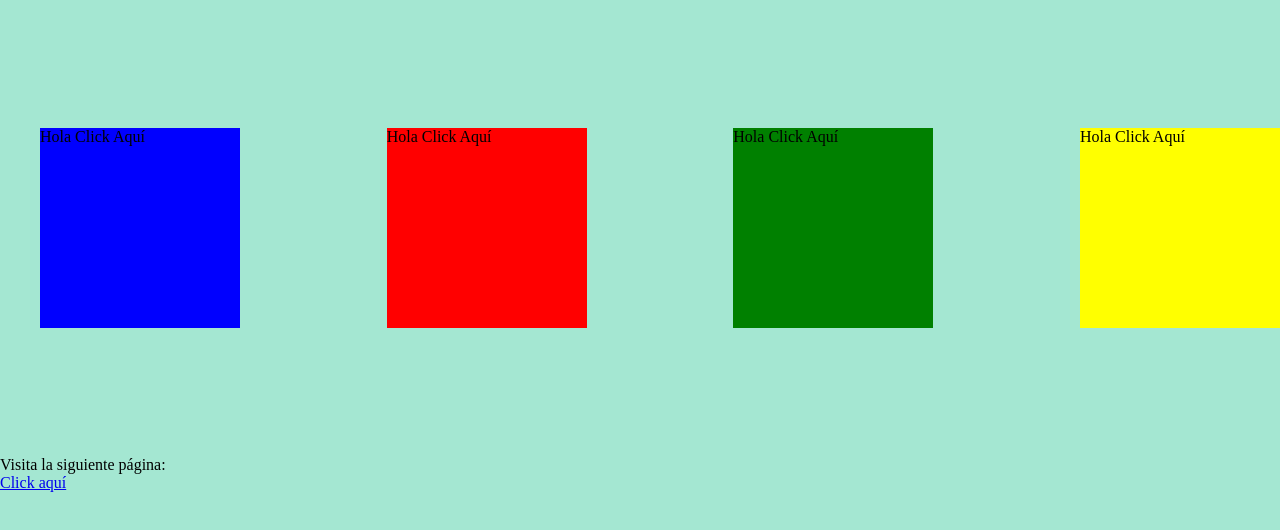
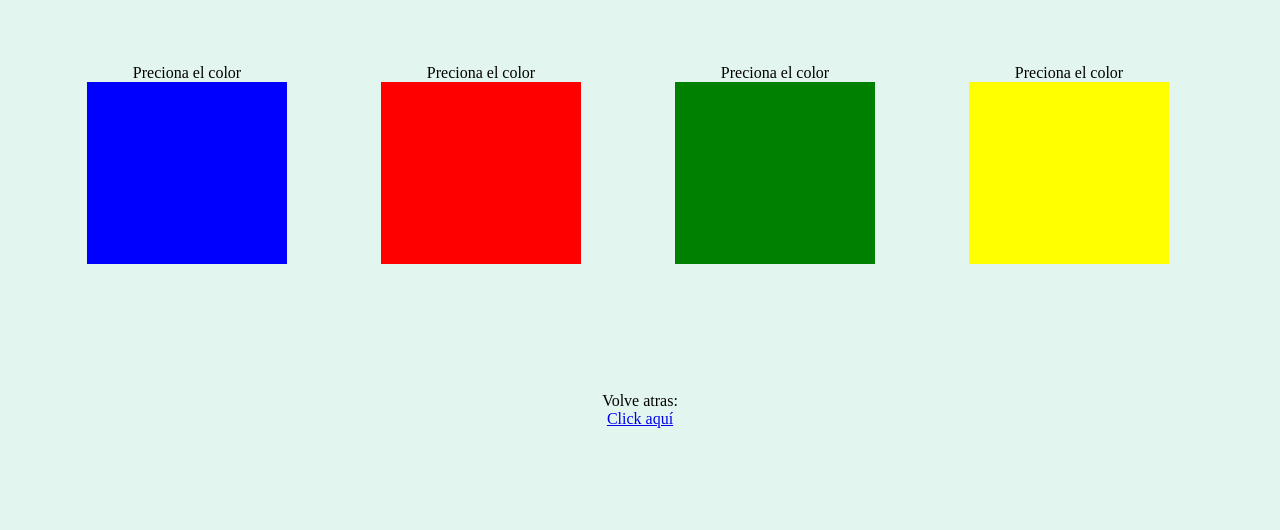
Before and after one commit to linsijiLaGuara/DL-Funciones, a plain HTML site: page 4_colores.html in a window 1280 px wide. Drawn offline with Linux system fonts and the light colour scheme.

Commit message:
add: mejorando estilo

```diff
--- a/4_colores.html
+++ b/4_colores.html
@@ -8,17 +8,23 @@
   </head>
   <body>
     <menu class="cambioColores">
-
-      <div class="color1" id="color1" onclick="colores('color1')">Hola Click Aquí</div>
-      <div class="color2" id="color2" onclick="colores('color2')">Hola Click Aquí</div>
-      <div class="color3" id="color3" onclick="colores('color3')">Hola Click Aquí</div>
-      <div class="color4" id="color4" onclick="colores('color4')">Hola Click Aquí</div>
-
-
+      <div class="color1" id="color1" onclick="colores('color1')">
+        <p class="textoclick">Preciona el color</p>
+      </div>
+      <div class="color2" id="color2" onclick="colores('color2')">
+        <p class="textoclick">Preciona el color</p>
+      </div>
+      <div class="color3" id="color3" onclick="colores('color3')">
+        <p class="textoclick">Preciona el color</p>
+      </div>
+      <div class="color4" id="color4" onclick="colores('color4')">
+        <p class="textoclick">Preciona el color</p>
+      </div>
     </menu>
 
-
-    <p class="textoSiguiente">Visita la siguiente página: <a href="./pintar.html">Click aquí</a></p>
+    <p class="textoSiguiente">
+      Volve atras: <a href="./pintar.html">Click aquí</a>
+    </p>
 
     <script src="./assets/js/script.js"></script>
   </body>
--- a/assets/css/style.css
+++ b/assets/css/style.css
@@ -2,56 +2,66 @@
 
 * {
   margin: 0;
-  background-color: rgb(164, 231, 210)
+  background-color: rgb(226, 245, 239)
 }
 
 
-.ele1 {
-  margin-top: 15px;
-  border-radius: 5%;
+.fondocolor {
   display: flex;
+  flex-wrap: nowrap;
   justify-content: center;
-  align-items: center;
+  margin-top: 10%;
+
 }
 
 .color1 {
   width: 200px;
   height: 200px;
   background-color: blue;
+  align-items: center;
+  justify-content: center;
 }
 
 .color2 {
   width: 200px;
   height: 200px;
   background-color: red;
+  align-items: center;
+  justify-content: center;
 }
 
 .color3 {
   width: 200px;
   height: 200px;
   background-color: green;
+  align-items: center;
+  justify-content: center;
 }
 
 .color4 {
   width: 200px;
   height: 200px;
   background-color: yellow;
+  align-items: center;
+  justify-content: center;
 }
 
 .cambioColores {
 
   display: flex;
-  flex-wrap: nowrap;
-  justify-content: space-between;
-  gap: 50px;
-  margin-top: 10%;
+  justify-content: space-around;
+  align-items: center;
+  margin-top: 5%;
+  padding-right: 5%;
+}
+
+.textoclick {
+  text-align: center;
 }
 
 .textoSiguiente {
   display: flex;
   flex-direction: column;
   margin-top: 10%;
-
-
-
+  align-items: center;
 }
```
Also changed, not shown: pintar.html (+8 -4 lines).
